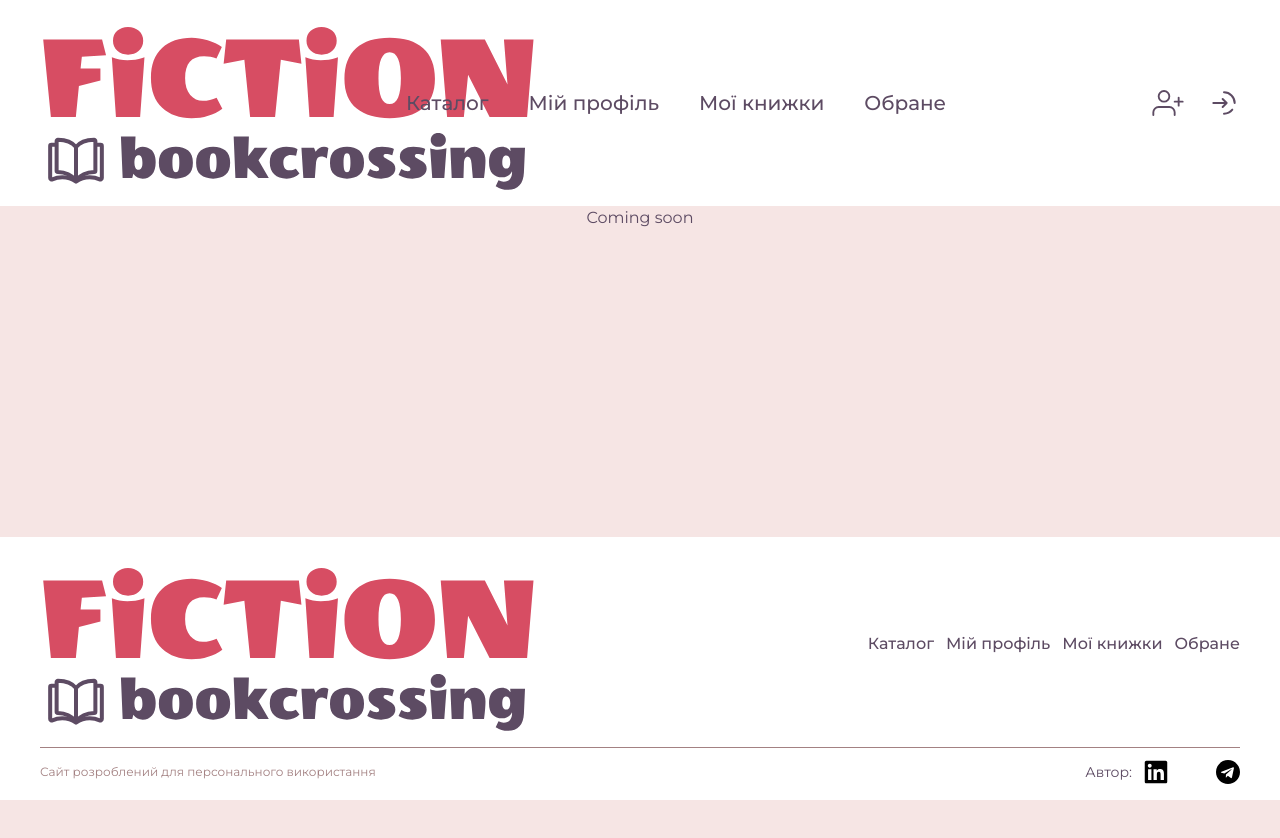
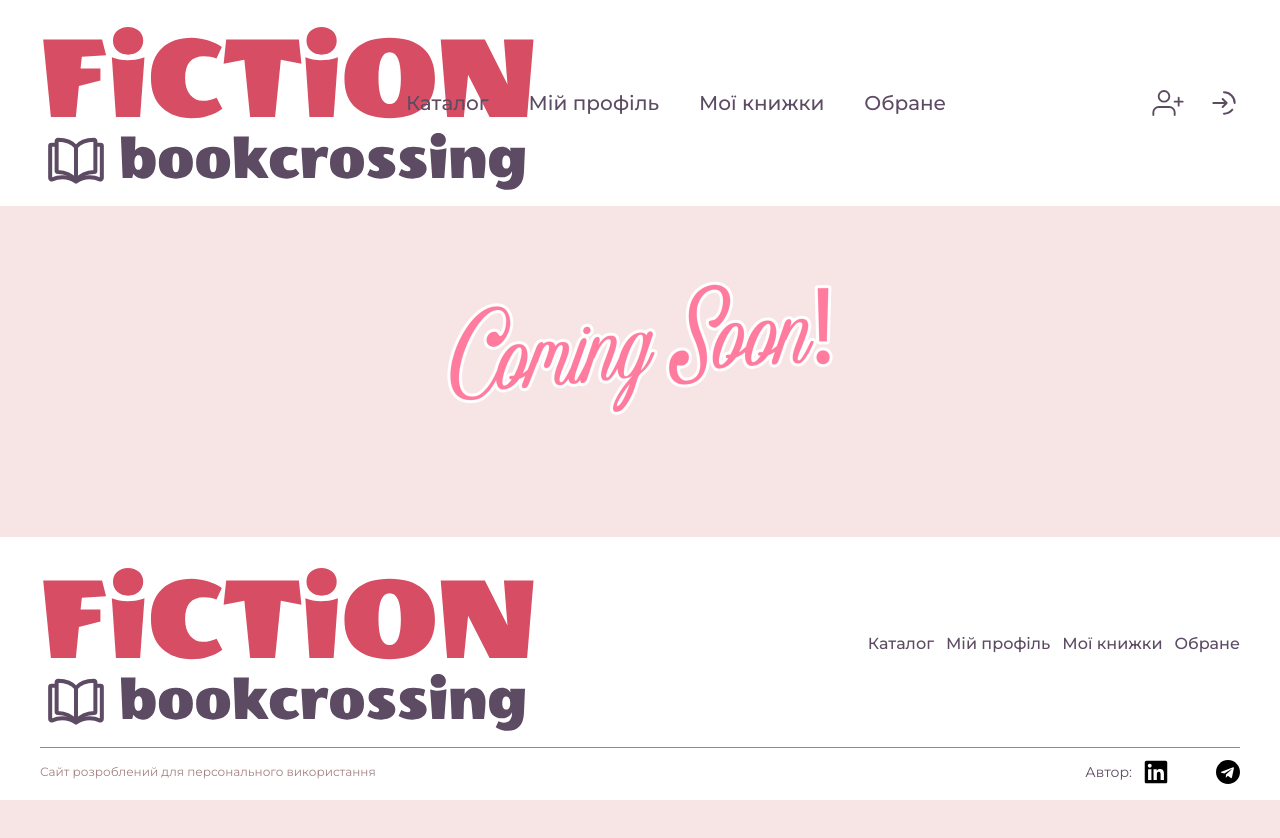
Before and after one commit to supermacchan/fic-bookcrossing-front, a Next.js app: page / in a window 1280 px wide. Shown: the top 838 px of the page. Built offline with nearby package versions, Linux system fonts and the light colour scheme.

Commit message:
feat: placeholder

```diff
--- a/app/page.tsx
+++ b/app/page.tsx
@@ -1,3 +1,15 @@
+import Image from 'next/image';
+
 export default function Home() {
-  return <main className="text-center">Coming soon</main>;
+  return (
+    <main className="flex justify-center pt-10">
+      <Image
+        src="/images/soon.png"
+        alt="Coming soon"
+        width={500}
+        height={300}
+        loading="lazy"
+      />
+    </main>
+  );
 }
```
Also changed, not shown: public/images/soon.png (added).
